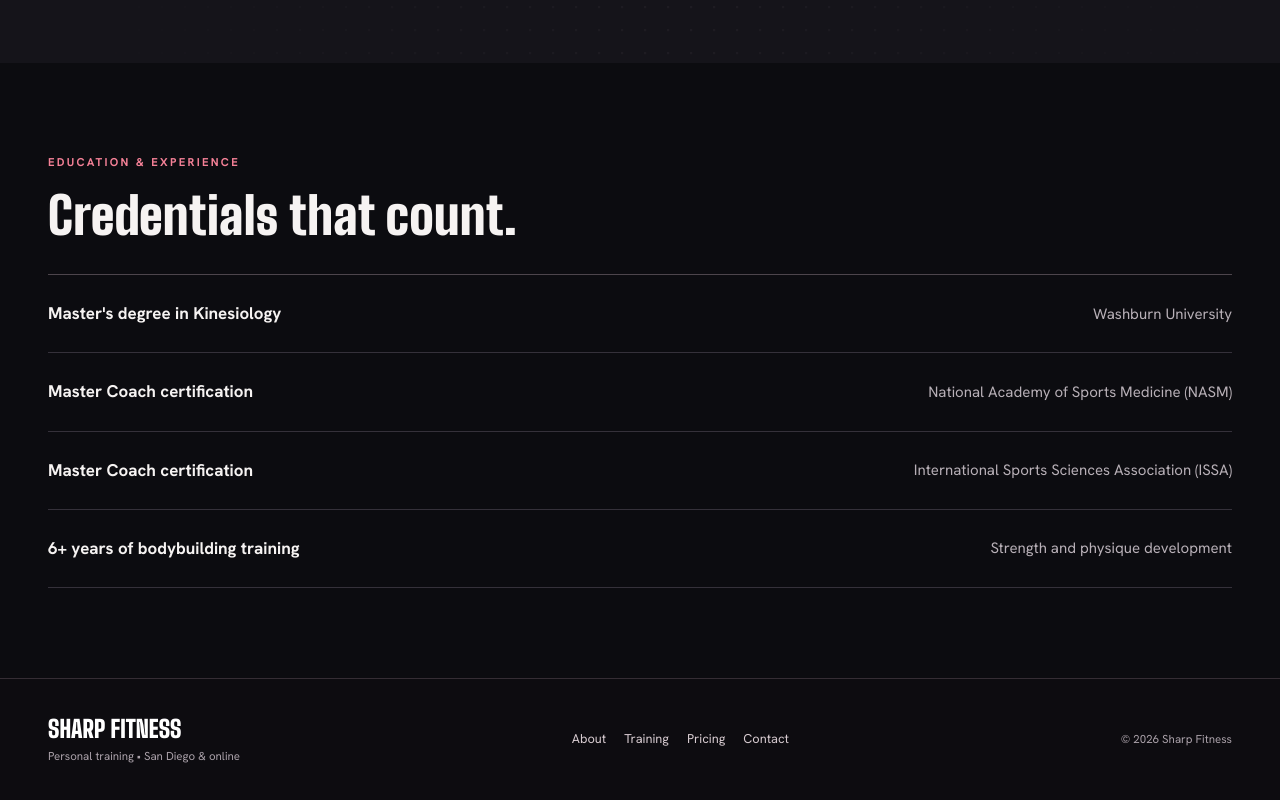
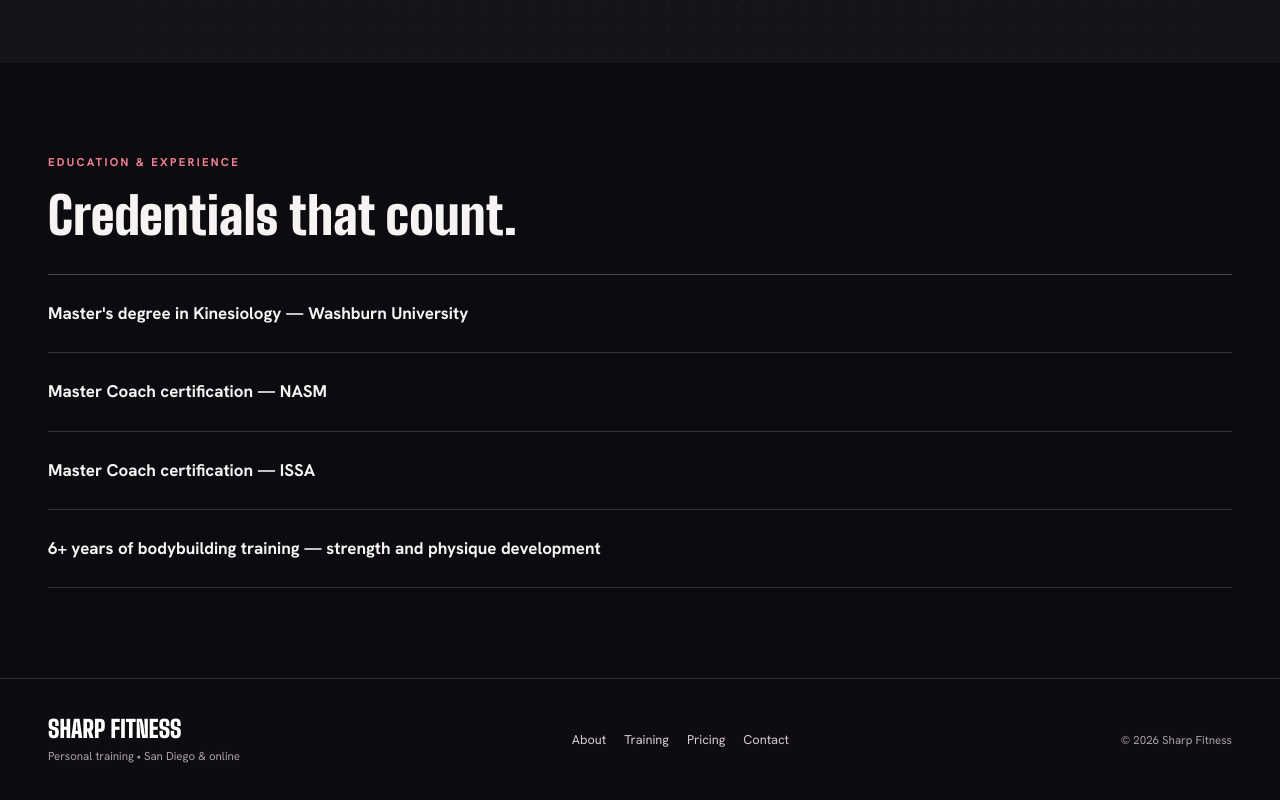
Before and after one commit to goonkiloz/sharp-fitness, a React (Vite) app in the folder frontend/: page /about in a window 1280 px wide. Shown: the part 1165-1965 px from the top of the page. Built offline with nearby package versions, Linux system fonts and the light colour scheme; no server answers.

Commit message:
Make service descriptions and credentials editable without billing changes

```diff
--- a/frontend/src/pages/AboutPage.jsx
+++ b/frontend/src/pages/AboutPage.jsx
@@ -19,10 +19,10 @@ export default function AboutPage() {
     <section className="site-section"><div className="site-container">
       <div className="site-section-heading"><div><span className="site-eyebrow">EDUCATION & EXPERIENCE</span><h2>Credentials that count.</h2></div></div>
       <div className="site-credential-list">
-        <div><strong>Master's degree in Kinesiology</strong><span>Washburn University</span></div>
-        <div><strong>Master Coach certification</strong><span>National Academy of Sports Medicine (NASM)</span></div>
-        <div><strong>Master Coach certification</strong><span>International Sports Sciences Association (ISSA)</span></div>
-        <div><strong>6+ years of bodybuilding training</strong><span>Strength and physique development</span></div>
+        <div><Copy field="about.credential1" as="strong" /></div>
+        <div><Copy field="about.credential2" as="strong" /></div>
+        <div><Copy field="about.credential3" as="strong" /></div>
+        <div><Copy field="about.credential4" as="strong" /></div>
       </div>
     </div></section>
   </MarketingShell>;
```
